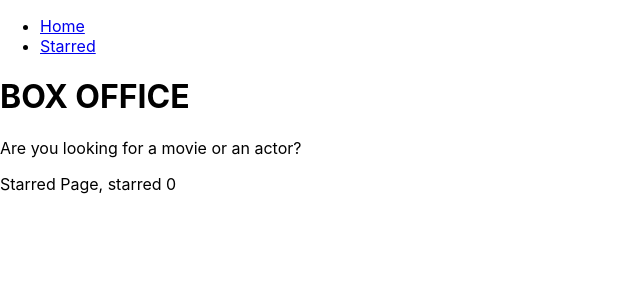
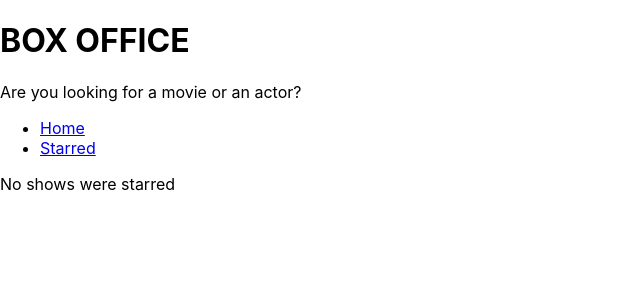
Before and after one commit to Avinash-Saini090/box_office_app, a React (Create React App) app: page /starred in a window 1280 px wide. Shown: the top 300 px of the page, without its empty margins (0-640 px from the left). Built offline with nearby package versions, Linux system fonts and the light colour scheme.

Commit message:
fetched starred shows data and display ShowGrid for them and change in MainLayout

```diff
--- a/src/api/tvmaze.js
+++ b/src/api/tvmaze.js
@@ -11,4 +11,11 @@
 
 export const searchForPeople = query => apiGet(`/search/people?q=${query}`);
 
-export const getShowById = (showId) => apiGet(`/shows/${showId}?embed[]=seasons&embed[]=cast`);
+export const getShowById = showId => apiGet(`/shows/${showId}?embed[]=seasons&embed[]=cast`);
+
+export const getShowsByIds = async showIds => {
+  const promises = showIds.map(showId => apiGet(`/shows/${showId}`));
+
+  return Promise.all(promises);
+
+};
--- a/src/components/MainLayout.jsx
+++ b/src/components/MainLayout.jsx
@@ -5,8 +5,8 @@
 const MainLayout = () => {
   return (
     <div>
+      <AppTitle />
       <Navs />
-      <AppTitle />
       <Outlet />
     </div>
   );
--- a/src/pages/Starred.jsx
+++ b/src/pages/Starred.jsx
@@ -1,8 +1,32 @@
+import { useQuery } from "@tanstack/react-query";
 import { useStarredShows } from "../lib/useStarredShows";
+import { getShowsByIds } from "../api/tvmaze";
+import ShowGrid from "../components/shows/ShowGrid";
 
 const Starred = () => {
-  const [starredShows] = useStarredShows();
+  const [starredShowsIds] = useStarredShows();
 
-  return <div>Starred Page, starred {starredShows.length}</div>;
+  const { data: starredShows, error: starredShowsError} = useQuery({
+    queryKey: ['starred', starredShowsIds],
+    queryFn: () =>
+      getShowsByIds(starredShowsIds).then(result =>
+        result.map(show => ({show}))
+        ),
+    refetchOnWindowFocus: false,
+  });
+
+  if (starredShows?.length === 0) {
+    return <div>No shows were starred </div>;
+  }
+
+  if (starredShows?.length > 0) {
+    return <ShowGrid shows={starredShows}/>;
+  }
+
+  if (starredShowsError) {
+    return <div>Error occured: {starredShowsError.message}</div>
+  }
+
+  return <div>Shows are still Loading...</div>;
 };
 export default Starred;
```
Also changed, not shown: 1 other file (tests, documents, lock files or other folders).
